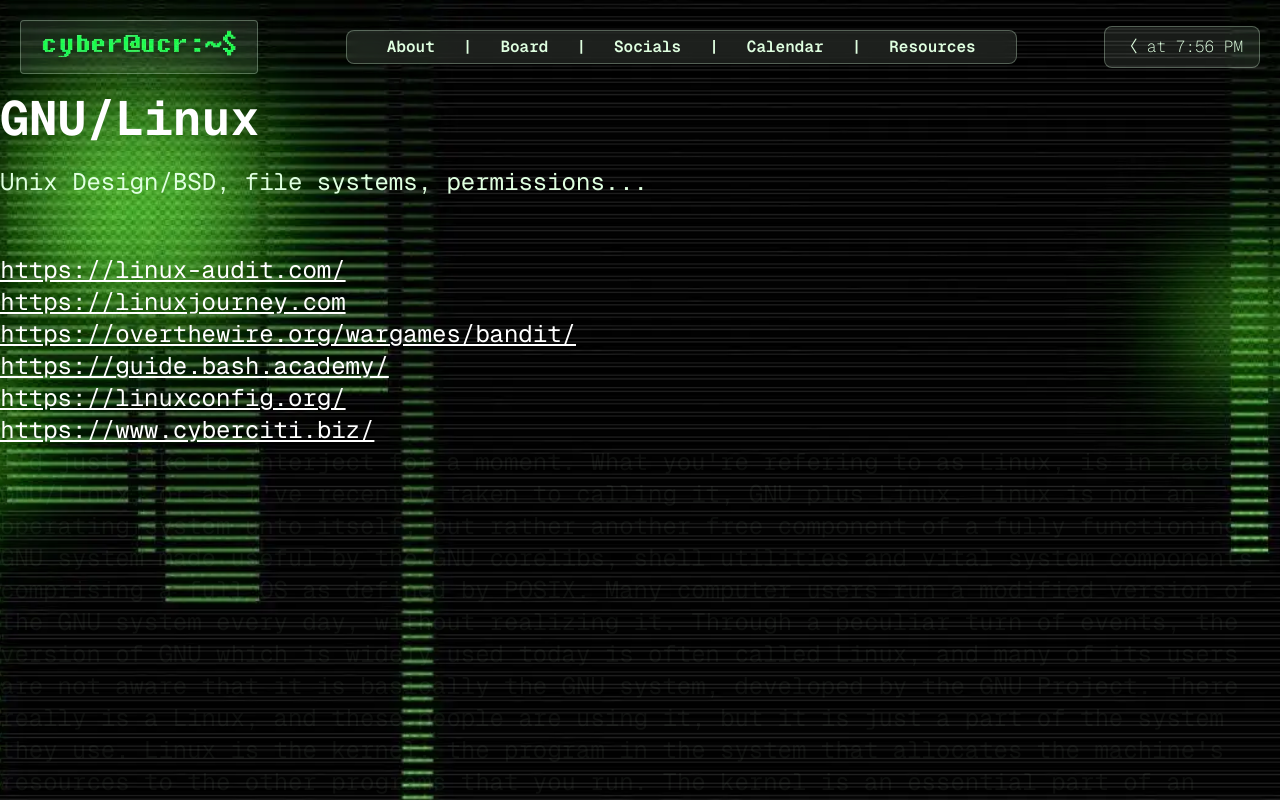
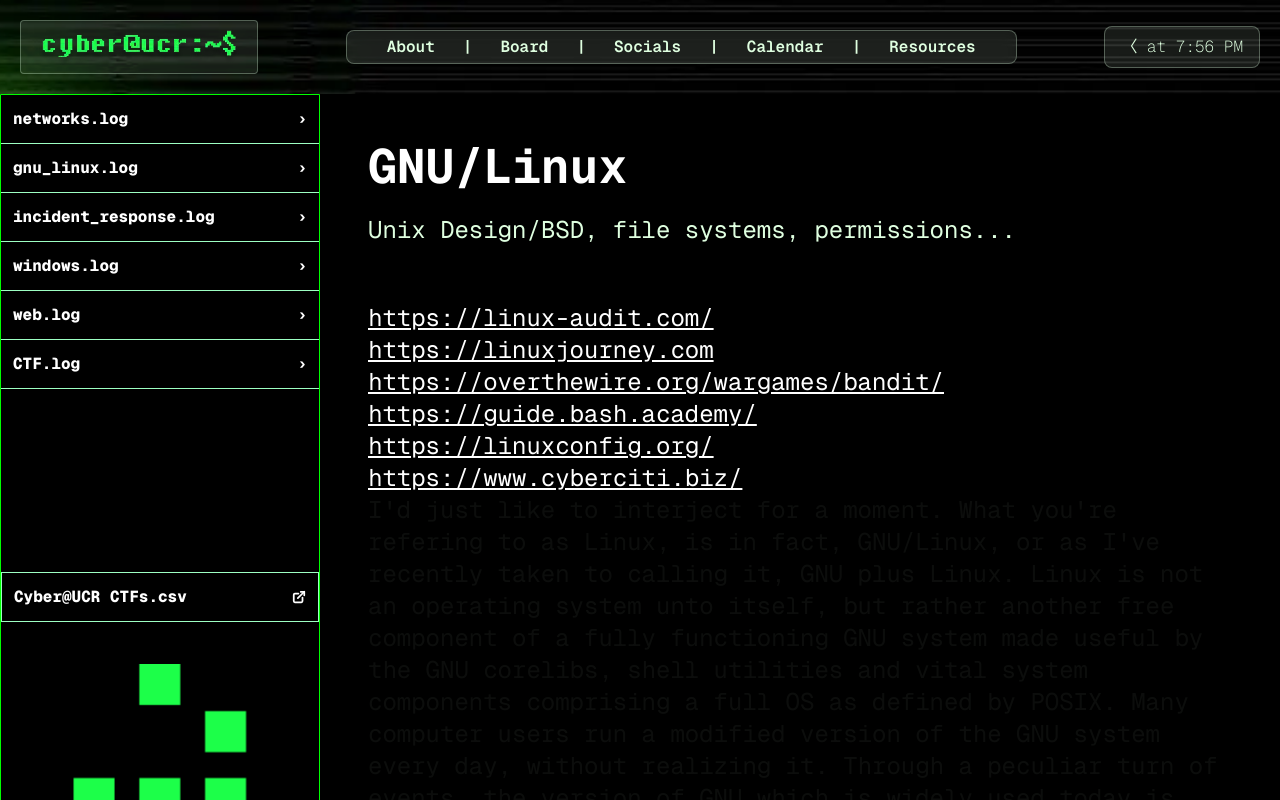
Before and after one commit to acm-ucr/cyber-website, a Next.js app: page /resources in a window 1280 px wide. Shown: the top 800 px of the page. Built offline with nearby package versions, Linux system fonts and the light colour scheme.

Commit message:
Created sidebar

```diff
--- a/src/app/about/page.tsx
+++ b/src/app/about/page.tsx
@@ -1,10 +1,15 @@
 import Goals from "@/components/about/Goals";
+import Sidebar from "@/components/sidebar";
 
 const About = () => {
   return (
-    <>
-      <Goals />
-    </>
+    <div className="text-cyber-white flex min-h-screen bg-black">
+      <Sidebar type="about" />
+
+      <main className="flex-1 overflow-y-auto p-12">
+        <Goals />
+      </main>
+    </div>
   );
 };
 
--- a/src/app/resources/page.tsx
+++ b/src/app/resources/page.tsx
@@ -1,7 +1,16 @@
 import GnuLinux from "@/components/resources/gnuLinux";
+import Sidebar from "@/components/sidebar";
 
 const Resources = () => {
-  return <GnuLinux />;
+  return (
+    <div className="text-cyber-white flex min-h-screen bg-black">
+      <Sidebar type="resources" />
+
+      <main className="flex-1 overflow-y-auto p-12">
+        <GnuLinux />
+      </main>
+    </div>
+  );
 };
 
 export default Resources;
--- /dev/null
+++ b/src/components/sidebar.tsx
@@ -0,0 +1,85 @@
+"use client";
+
+import Link from "next/link";
+import Image from "next/image";
+import { ExternalLink } from "lucide-react";
+import { usePathname } from "next/navigation";
+import Logo from "@/public/Cyber_Logo.svg";
+import { sidebarData } from "@/data/sidebar";
+
+interface SidebarProperties {
+  type: "about" | "resources";
+}
+
+const Sidebar = ({ type }: SidebarProperties) => {
+  const currentData = sidebarData[type];
+  const pathname = usePathname();
+
+  return (
+    <aside
+      style={{ borderColor: "#00ff00" }}
+      className="font-cyber-main sticky top-0 flex h-screen w-80 flex-col justify-between rounded-b-2xl border font-extrabold"
+    >
+      <div className="flex h-full w-full flex-col">
+        {currentData.pages.map((page, index) => {
+          const isActive = pathname === page.href;
+          return (
+            <Link
+              key={index}
+              href={page.href}
+              style={{
+                borderColor: "#9dffc3",
+                backgroundColor: isActive
+                  ? "rgba(0, 255, 0, 0.2)"
+                  : "transparent",
+              }}
+              className="flex w-full items-center justify-between overflow-hidden border-b p-3"
+            >
+              <span className="truncate pr-2">{page.label}</span>
+              <span className="shrink-0">›</span>
+            </Link>
+          );
+        })}
+
+        <div className="flex-grow" />
+
+        {currentData.links.map((link, index) => {
+          const isActive = pathname === link.href;
+          return (
+            <Link
+              key={ index }
+              href={ link.href }
+              target={ link.isExternalSite ? "_blank" : undefined }
+              rel={ link.isExternalSite ? "noopener noreferrer" : undefined }
+              style={{
+                borderColor: "#9dffc3",
+                backgroundColor: isActive
+                  ? "rgba(0, 255, 0, 0.2)"
+                  : "transparent",
+              }}
+              className="flex w-full items-center justify-between overflow-hidden border p-3"
+            >
+              <span className="truncate pr-2">{ link.label }</span>
+              <span className="flex shrink-0 items-center justify-center">
+                { link.isExternalSite && (
+                  <ExternalLink size={14} className="stroke-[3]" />
+                )}
+              </span>
+            </Link>
+          );
+        })}
+
+        {}
+        <div className="w-full pt-4">
+          <Image
+            src={Logo}
+            alt="cyber-logo"
+            className="h-auto w-full object-contain p-6"
+          />
+        </div>
+      </div>
+    </aside>
+  );
+};
+
+export default Sidebar;
--- /dev/null
+++ b/src/data/sidebar.ts
@@ -0,0 +1,80 @@
+export interface SidebarLink {
+  label: string;
+  href: string;
+  isExternalSite?: boolean;
+}
+
+export interface SidebarConfig {
+  pages: SidebarLink[];
+  links: SidebarLink[];
+}
+
+export const sidebarData: Record<"about" | "resources", SidebarConfig> = {
+  about: {
+    pages: [
+      {
+        label: "origins.conf",
+        href: "#about",
+      },
+      {
+        label: "goals.conf",
+        href: "#goals",
+      },
+      {
+        label: "competitions.conf",
+        href: "#competitions",
+      },
+      {
+        label: "general_meetings.conf",
+        href: "#meetings",
+      },
+    ],
+    links: [
+      {
+        label: "resources.csv",
+        href: "/resources",
+        isExternalSite: true,
+      },
+      {
+        label: "partners.csv",
+        href: "/partners",
+        isExternalSite: true,
+      },
+    ],
+  },
+  resources: {
+    pages: [
+      {
+        label: "networks.log",
+        href: "#networks",
+      },
+      {
+        label: "gnu_linux.log",
+        href: "#gnulinux",
+      },
+      {
+        label: "incident_response.log",
+        href: "#incidentresponse",
+      },
+      {
+        label: "windows.log",
+        href: "#windows",
+      },
+      {
+        label: "web.log",
+        href: "#web",
+      },
+      {
+        label: "CTF.log",
+        href: "#ctf",
+      },
+    ],
+    links: [
+      {
+        label: "Cyber@UCR CTFs.csv",
+        href: "https://ctf.cyberucr.org",
+        isExternalSite: true,
+      },
+    ],
+  },
+};
```
